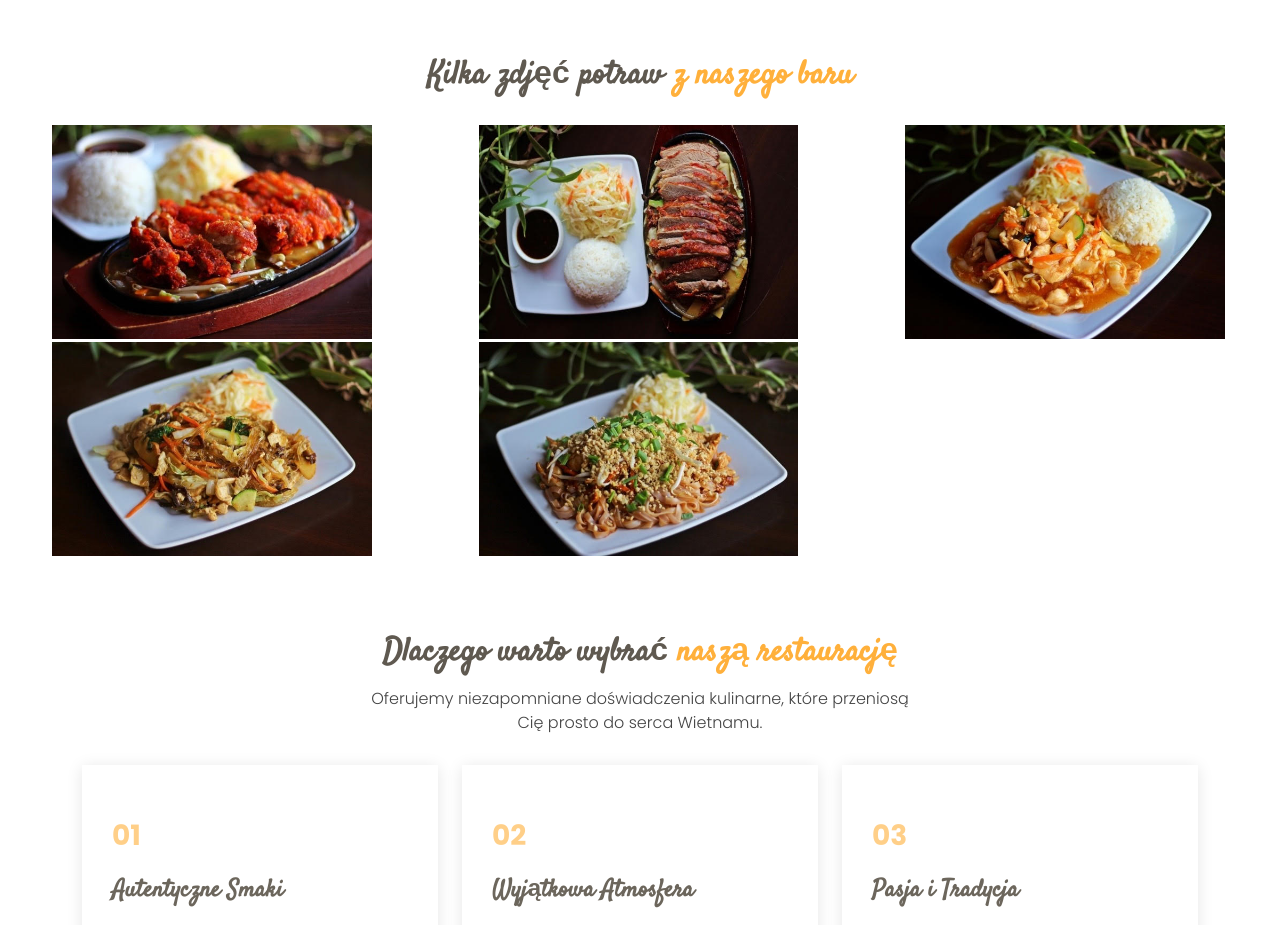
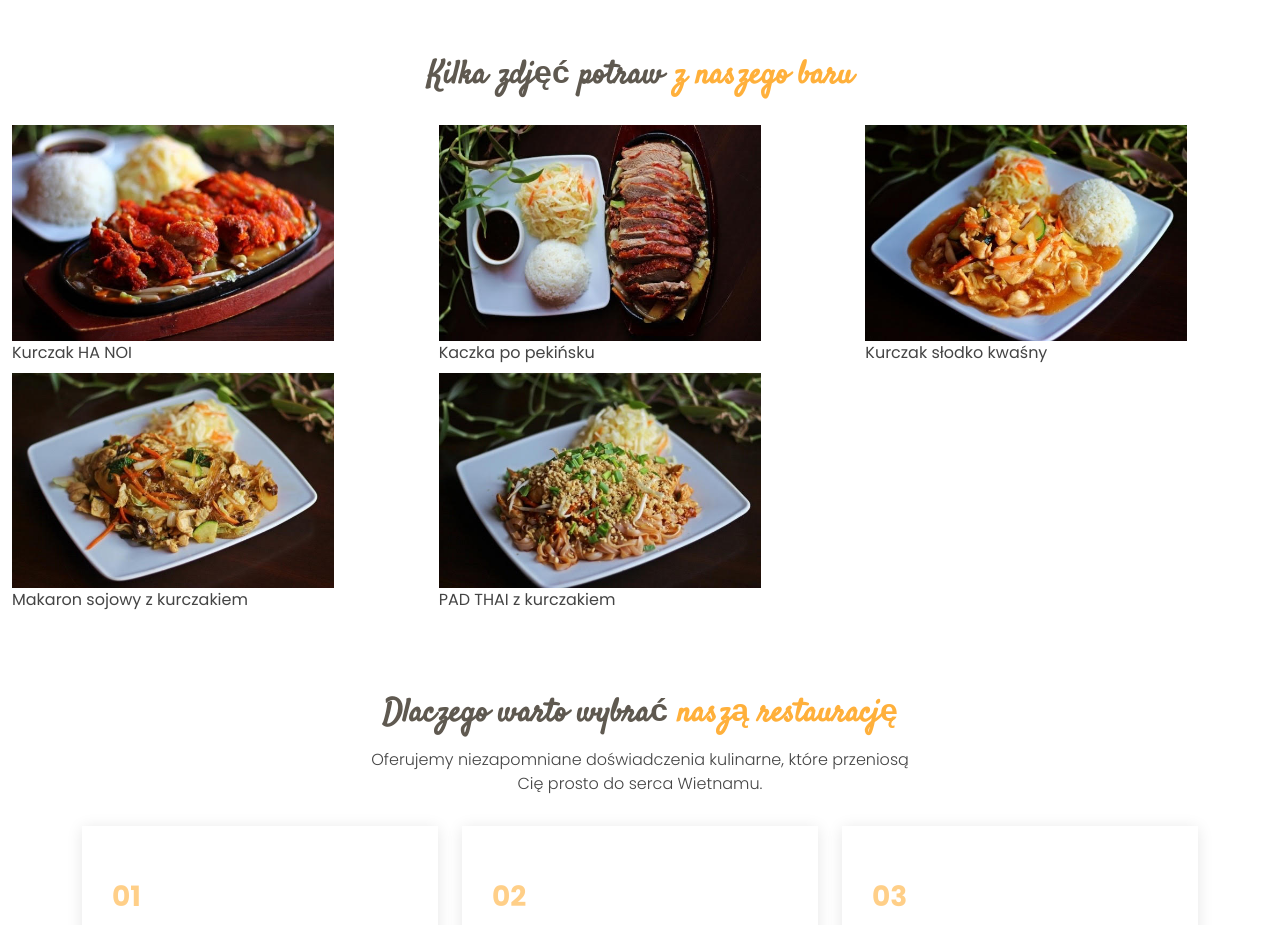
Before and after one commit to adiyy2001/vietnamese-restaurant, a plain HTML site: page index.html in a window 1280 px wide. Shown: the part 1380-2305 px from the top of the page. Drawn offline with Linux system fonts and the light colour scheme.

Commit message:
minor update

```diff
--- a/index.html
+++ b/index.html
@@ -207,40 +207,53 @@
         <div class="section-title">
           <h2>Kilka zdjęć potraw <span>z naszego baru</span></h2>
         </div>
-
         <div class="row no-gutters">
-
           <div class="col-lg-4 col-md-4">
-            <div class="gallery-item">
-                <img src="assets/img/gallery/1-new.jpg" alt="" style="width: 80%;">
+            <div >
+              <img src="assets/img/gallery/1-new.jpg" class="card-img-top" alt="..." style="width: 80%;">
+              <div class="card-body">
+                <p class="card-text">Kurczak HA NOI</p>
+              </div>
             </div>
           </div>
 
-          <div class="col-lg-4 col-md-4">
-            <div class="gallery-item">
-                <img src="assets/img/gallery/2-new.jpg" alt="" style="width: 80%;">
+          <div class="col-lg-4 col-md-4 mb-2">
+            <div>
+              <img src="assets/img/gallery/2-new.jpg" class="card-img-top" alt="..." style="width: 80%;">
+              <div class="card-body">
+                <p class="card-text">Kaczka po pekińsku</p>
+              </div>
             </div>
           </div>
 
-          <div class="col-lg-4 col-md-4">
-            <div class="gallery-item">
-                <img src="assets/img/gallery/3-new.jpg" alt="" style="width: 80%;">
+          <div class="col-lg-4 col-md-4 mb-2">
+            <div>
+              <img src="assets/img/gallery/3-new.jpg" class="card-img-top" alt="..." style="width: 80%;">
+              <div class="card-body">
+                <p class="card-text">Kurczak słodko kwaśny</p>
+              </div>
             </div>
           </div>
 
-          <div class="col-lg-4 col-md-4">
-            <div class="gallery-item">
-                <img src="assets/img/gallery/4-new.jpg" alt="" style="width: 80%;">
+          <div class="col-lg-4 col-md-4 mb-2">
+            <div>
+              <img src="assets/img/gallery/4-new.jpg" class="card-img-top" alt="..." style="width: 80%;">
+              <div class="card-body">
+                <p class="card-text">Makaron sojowy z kurczakiem </p>
+              </div>
             </div>
           </div>
 
-          <div class="col-lg-4 col-md-4">
-            <div class="gallery-item">
-                <img src="assets/img/gallery/5-new.jpg" alt="" style="width: 80%;">
+          <div class="col-lg-4 col-md-4 mb-2">
+            <div>
+              <img src="assets/img/gallery/5-new.jpg" class="card-img-top" alt="..." style="width: 80%;">
+              <div class="card-body">
+                <p class="card-text">PAD THAI z kurczakiem</p>
+              </div>
             </div>
           </div>
-
-        </div>
+        </div>
+
 
       </div>
     </section>
```
